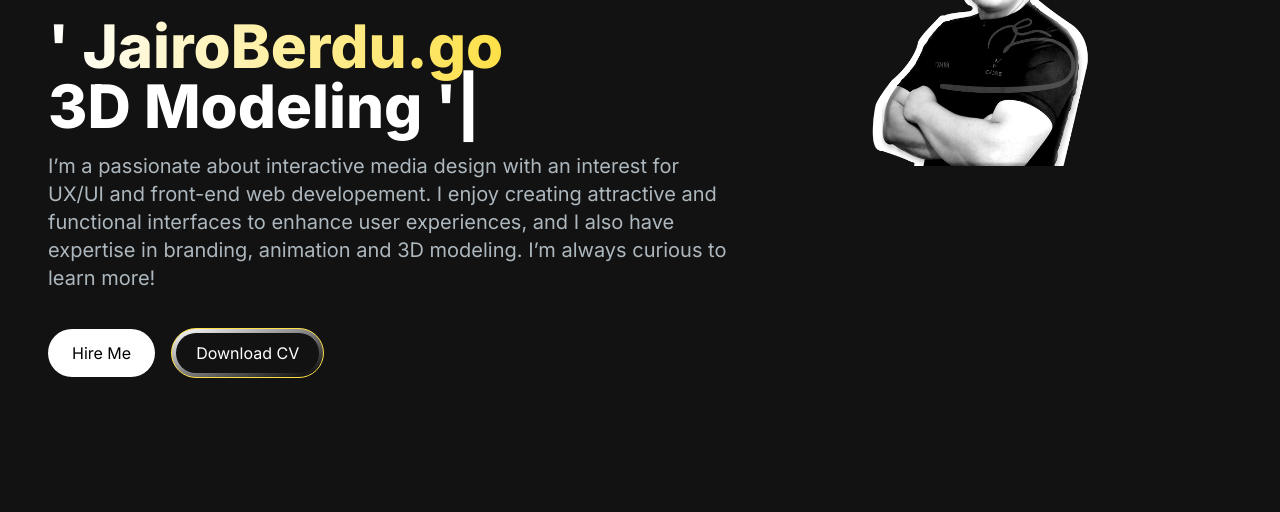
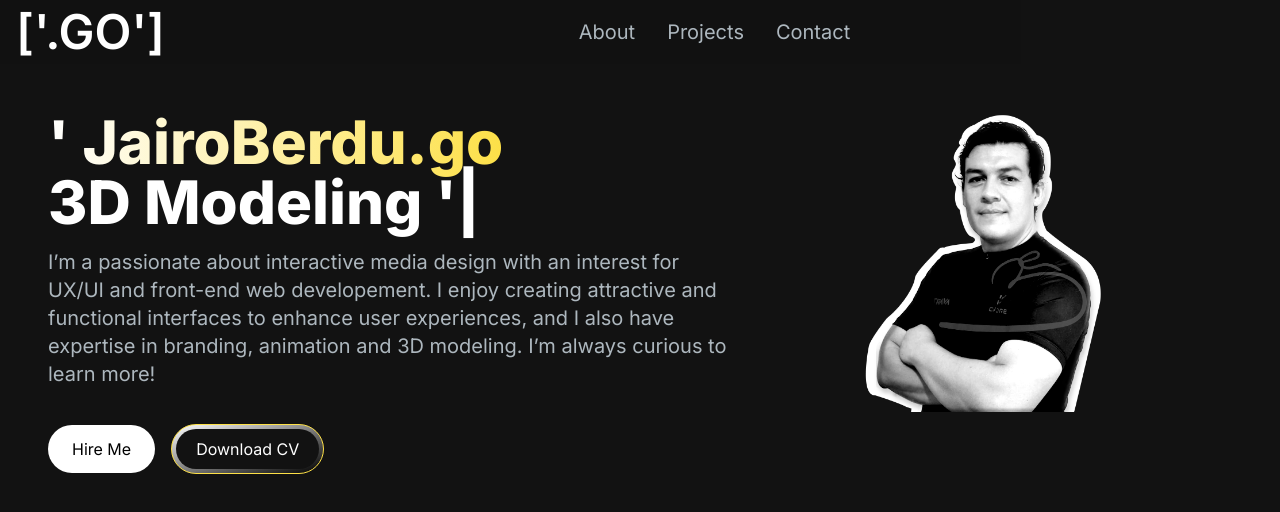
Before and after one commit to JJBerdugo/jairoberdugo-portfolio, a Next.js app: page / in a window 1280 px wide. Shown: the top 512 px of the page. Built offline with nearby package versions, Linux system fonts and the light colour scheme.

Commit message:
hero section plus navbar and ham-menu

```diff
--- a/src/app/components/HeroSection.jsx
+++ b/src/app/components/HeroSection.jsx
@@ -54,7 +54,7 @@ const HeroSection = () => {
                         <img
                             src="/images/hero-image.png"
                             alt="hero Image"
-                            className="absolute transform -translate-x-1/2 -translate-y-1/2 top-1/2 left-1/2"
+                            className="absolute transform -translate-x-1/2 -translate+y-1/2 top-1/2 left-1/2"
                             width={300}
                             heigth={300}
                         />
--- a/src/app/components/Navbar.jsx
+++ b/src/app/components/Navbar.jsx
@@ -1,11 +1,10 @@
 "use client";
 import Link from "next/link";
-import React, { useState } from "react";
 import NavLink from "./NavLink";
+import { useState } from "react";
 import { Bars3Icon, XMarkIcon } from "@heroicons/react/24/solid";
-import MenuOverlay from "./MenuOverlay";
 
-const navLinks = [
+const NavLinks = [
     {
         title: "About",
         path: "#about",
@@ -22,28 +21,27 @@ const navLinks = [
 
 const Navbar = () => {
     const [navbarOpen, setNavbarOpen] = useState(false);
-
     return (
-    <nav className="fixed mx-auto border border-[#33353F] top-0 left-0 right-0 z-10 bg-[#121212] bg-opacity-100">
-      <div className="flex container lg:py-4 flex-wrap items-center justify-between mx-auto px-4 py-2">
+        <nav className="fixed top-0 left-0 right-0 z-10 bg-[#121212] bg-opacity-90">
+            <div className="flex flex-wrap items-center justify-between mx-auto px-4 py-2">
                 <Link
                     href={"/"}
-          className="text-2xl md:text-5xl text-white font-semibold"
+                    className="text-2lx md:text-5xl text-white font-semibold"
                 >
-          LOGO
+                    ['.GO']
                 </Link>
                 <div className="mobile-menu block md:hidden">
                     {!navbarOpen ? (
                         <button
                             onClick={() => setNavbarOpen(true)}
-              className="flex items-center px-3 py-2 border rounded border-slate-200 text-slate-200 hover:text-white hover:border-white"
+                            className="flex-items-center px-3 py-2 border rounded border-slate-200 text-slate-200 hover:text-white hover:border-white"
                         >
                             <Bars3Icon className="h-5 w-5" />
                         </button>
                     ) : (
                         <button
                             onClick={() => setNavbarOpen(false)}
-              className="flex items-center px-3 py-2 border rounded border-slate-200 text-slate-200 hover:text-white hover:border-white"
+                            className="flex-items-center px-3 py-2 border rounded border-slate-200 text-slate-200 hover:text-white hover:border-white"
                         >
                             <XMarkIcon className="h-5 w-5" />
                         </button>
@@ -51,17 +49,16 @@ const Navbar = () => {
                 </div>
                 <div className="menu hidden md:block md:w-auto" id="navbar">
                     <ul className="flex p-4 md:p-0 md:flex-row md:space-x-8 mt-0">
-            {navLinks.map((link, index) => (
+                        {NavLinks.map((link, index) => (
                             <li key={index}>
                                 <NavLink href={link.path} title={link.title} />
                             </li>
                         ))}
                     </ul>
                 </div>
+                <div className="menu"></div>
             </div>
-      {navbarOpen ? <MenuOverlay links={navLinks} /> : null}
         </nav>
     );
 };
-
 export default Navbar;
--- a/src/app/page.js
+++ b/src/app/page.js
@@ -10,7 +10,8 @@ import AchievementsSection from "./components/AchievementsSection";
 export default function Home() {
     return (
         <main className="flex min-h-screen flex-col bg-[#121212]">
-            <div className=" container mx-auto px-12 py-4">
+            <Navbar />
+            <div className=" container mt-24 px-12 py-4">
                 <HeroSection />
             </div>
         </main>
```
Also changed, not shown: public/images/hero-image-jairoberdugo.png (deleted), public/images/hero-image.png. Lines whose indentation alone changed are shown as unchanged.
